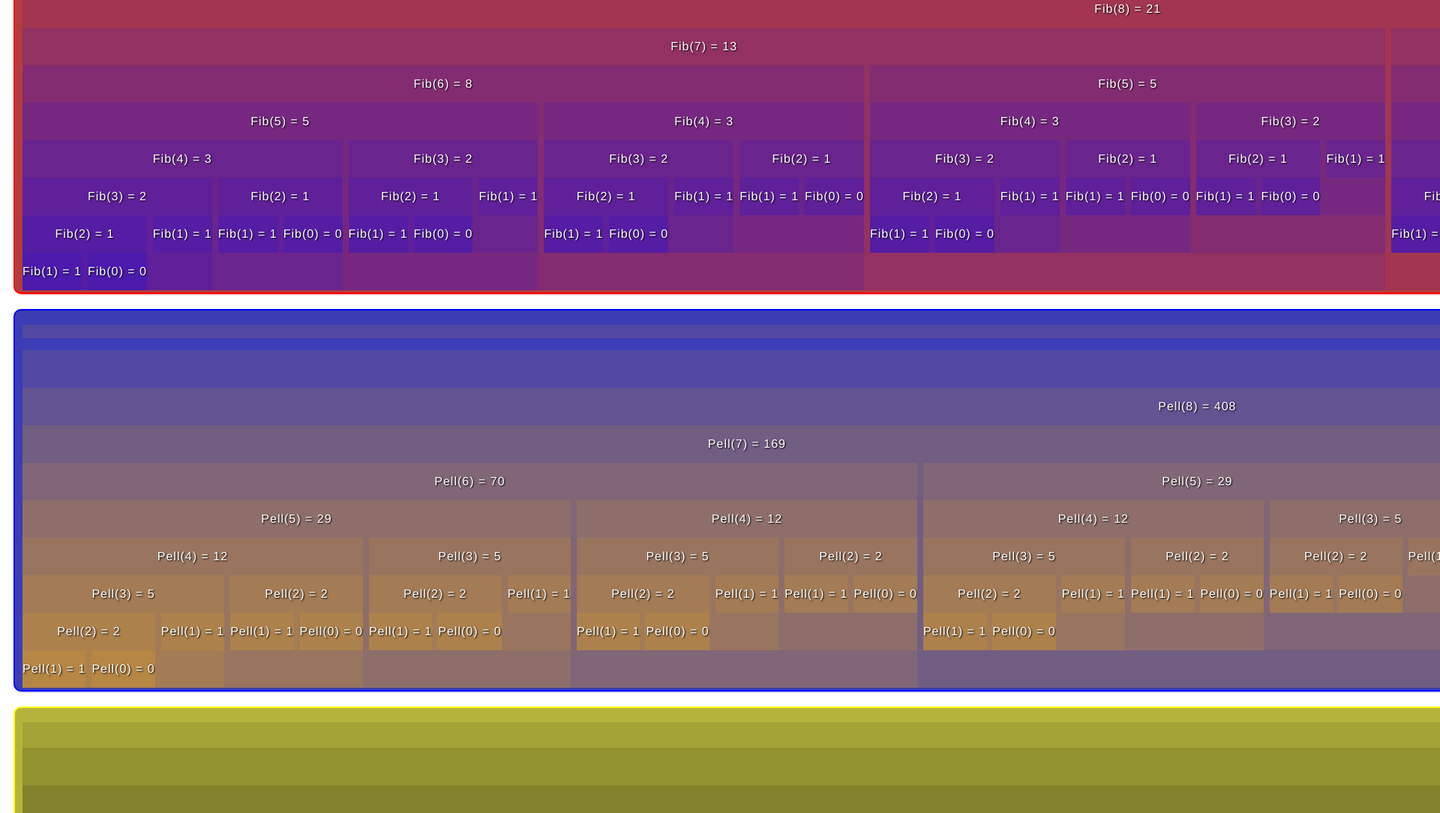
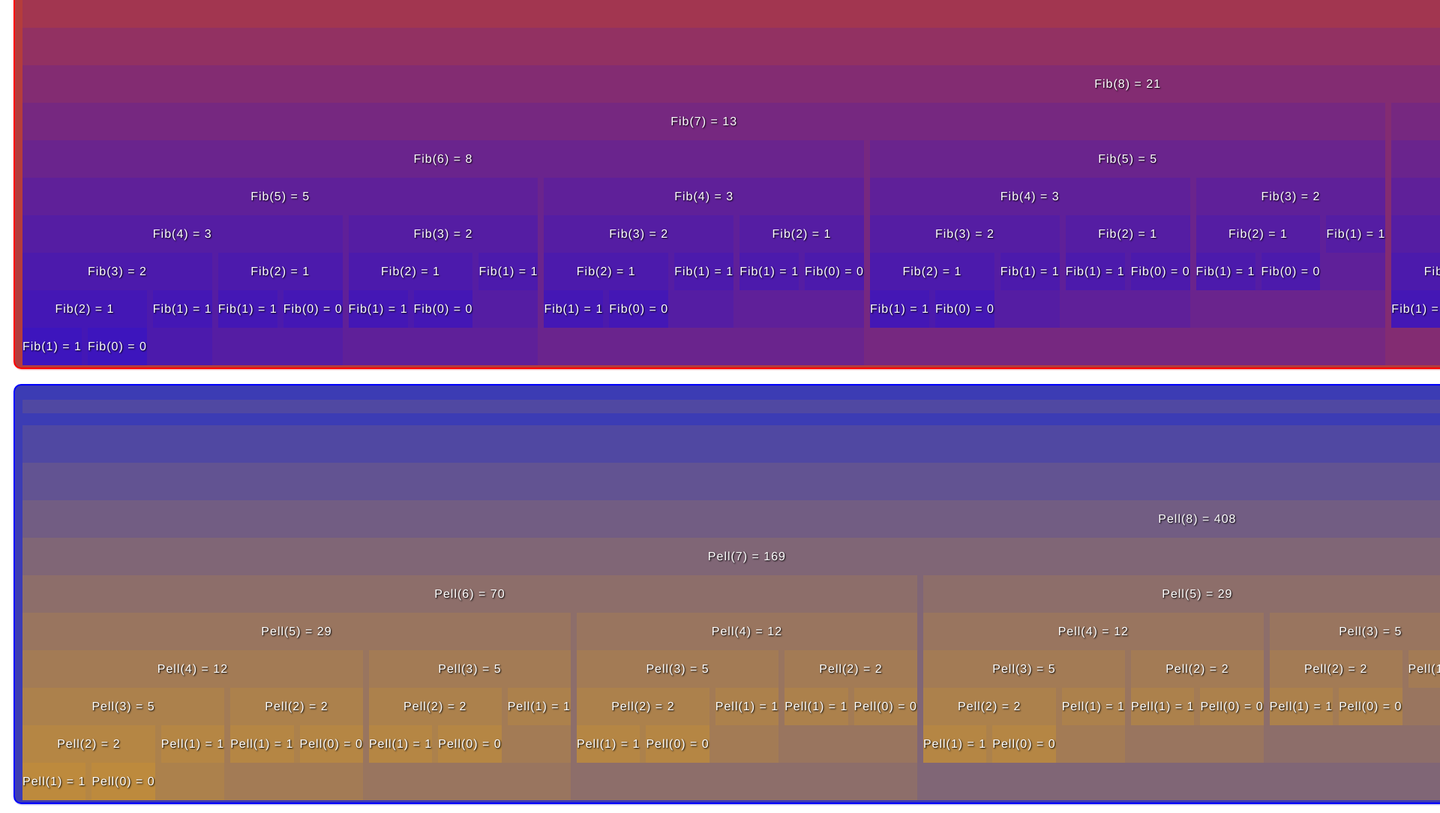
Before and after one commit to Ianpougher/RecursionSequence, a plain HTML site: page index.html in a window 1280 px wide. Shown: the part 86-1170 px from the top of the page at 75% size, 1920 px wide, since content can reach past the window. Drawn offline with Linux system fonts and the light colour scheme.

Commit message:
Formatting and links
adds link support, as well as a tweaked visual design

```diff
--- a/index.html
+++ b/index.html
@@ -2,7 +2,7 @@
 <html>
 <head>
    <meta charset="utf-8">
-   <title>Fibwork</title>
+   <title>visual sequence mapping</title>
 </head>
 <body>
    <script src="scratchpad.js" type="text/javascript"></script>
--- a/scratchpad.js
+++ b/scratchpad.js
@@ -113,7 +113,7 @@ function tribHelper(n) {
         right.html.setAttribute("class", clas + " trib-right");
 
         value=left.value+center.value+right.value;
-        var p=document.createElement('p');
+         p=document.createElement('p');
         p.textContent='trib('+n+') = '+value;
         div.appendChild(p);
         div.appendChild(left.html);
@@ -127,36 +127,46 @@ var fib = function (n, node) {
 		node.appendChild(tree.html);
 		node.style = "display: inline-block;";
 	  node.setAttribute("id", "fib");
-}
+};
 //TODO finish pell wrapper class in the style of fib
 var pell = function(n, node) {
 	var tree=pellHelper(n);
 	node.appendChild(tree.html);
     node.style = "display: inline-block;";
 	node.setAttribute("id", "pell");
-}
+};
 var trib=function (n,node){
 	var tree=tribHelper(n);
 	node.appendChild(tree.html);
 	node.style= "display: inline-block;";
 	node.setAttribute("id", "trib");
-}
+};
+var hyperL=function(link,title)
+{
+    var link = link;
+    var element = document.createElement("a");
+    element.setAttribute("href", link);
+    element.innerHTML = title;
 
+    document.body.appendChild(element);
+    document.write("<br>")
+};
 var style = document.createElement('style');
 style.textContent =
+
 	"#fib {" +
 	"	display: inline-block;" +
-	"	width: 15000px;" +
+	"	width: 20000px;" +
 	"}" +
 	"" +
     "#pell {" +
     "	display: inline-block;" +
-    "	width: 15000px;" +
+    "	width: 20000px;" +
     "}" +
     "" +
     "#trib {" +
     "	display: inline-block;" +
-    "	width: 40000px;" +
+    "	width: 60000px;" +
     "}" +
     "" +
 	".fib {" +
@@ -271,7 +281,7 @@ document.querySelector('body').appendChild(style);
 	document.body.appendChild(div);
 }('red', 'fib'));
 
-fib(9, document.querySelector('.red'))
+fib(11, document.querySelector('.red'));
 
 
 // divMakerMaker() is a function which returns a function
@@ -285,7 +295,7 @@ var divMakerMaker = function(color, id) {
 		div.setAttribute('id', id);
 		document.body.appendChild(div);
 	}
-}
+};
 
 var blueDiv = divMakerMaker('blue', 'fib');
 var yellowDiv = divMakerMaker('yellow', 'trib');
@@ -293,5 +303,8 @@ var yellowDiv = divMakerMaker('yellow', 'trib');
 blueDiv();
 yellowDiv();
 
-pell(10, document.querySelector('.blue'))
-trib(11, document.querySelector('.yellow'))
+pell(11, document.querySelector('.blue'));
+trib(11, document.querySelector('.yellow'));
+hyperL("https://oeis.org/A000045","fibonacci sequence info");
+hyperL("https://oeis.org/A000129","pell sequence info");
+hyperL("https://oeis.org/A000073","tribonacci sequence info");
```
Also changed, not shown: 2 other files.
